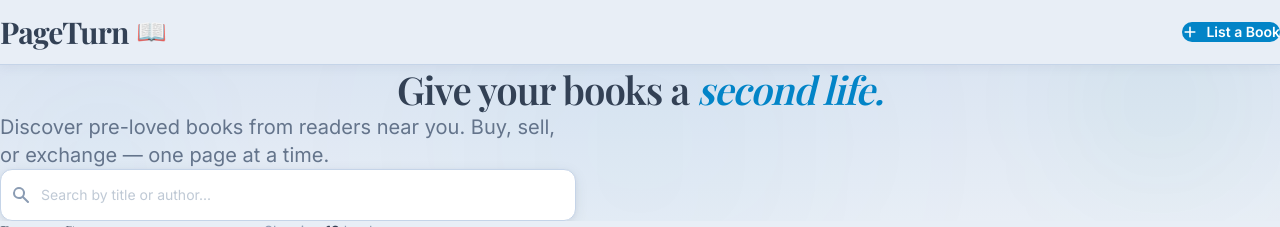
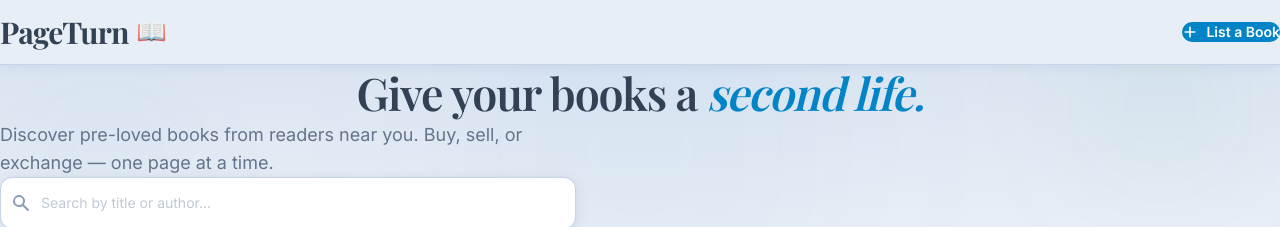
Before and after one commit to PunyaMehta2006/Book_Project, a React (Vite) app: page / in a window 1280 px wide. Shown: the top 227 px of the page. Built offline with nearby package versions, Linux system fonts and the light colour scheme; a web font is replaced by a local one.

Commit message:
Update typography and spacing in Home component for improved visual hierarchy and readability

```diff
--- a/src/pages/Home.jsx
+++ b/src/pages/Home.jsx
@@ -39,17 +39,17 @@ export default function Home({ books }) {
         </div>
 
         <div className="relative max-w-7xl mx-auto px-4 sm:px-6 lg:px-8 text-center">
-          <h1 className="font-heading mx-auto max-w-7xl px-1 text-center text-[clamp(1.28rem,calc(2.1vw_+_0.72rem),3.65rem)] font-bold leading-[1.12] tracking-tight text-charcoal mb-4 whitespace-nowrap">
+          <h1 className="font-heading mx-auto max-w-7xl px-1 text-center text-[clamp(1.5rem,calc(2.5vw_+_0.8rem),4.25rem)] font-bold leading-[1.12] tracking-tight text-charcoal mb-6 whitespace-nowrap">
             Give your books a{" "}
             <span className="text-terracotta italic">second life.</span>
           </h1>
-          <p className="font-body text-charcoal-light text-lg sm:text-xl max-w-xl mx-auto mb-8 text-left sm:mb-10">
+          <p className="font-body text-charcoal-light text-base sm:text-lg max-w-xl mx-auto mb-10 text-left sm:mb-12">
             Discover pre-loved books from readers near you. Buy, sell, or
             exchange — one page at a time.
           </p>
 
           {/* Search Bar — flex row; text-left overrides hero text-center */}
-          <div className="max-w-xl mx-auto mb-10 sm:mb-12">
+          <div className="max-w-xl mx-auto mb-12 sm:mb-14">
             <label
               htmlFor="search-bar"
               className="flex min-h-[3.25rem] items-center rounded-xl border border-warm-border bg-warm-white py-0 pl-4 pr-4 text-left shadow-card transition-[box-shadow,border-color] duration-200 ease-out focus-within:border-terracotta focus-within:ring-2 focus-within:ring-terracotta/15"
@@ -86,7 +86,7 @@ export default function Home({ books }) {
       </section>
 
       {/* Main Content */}
-      <section className="max-w-7xl mx-auto px-4 sm:px-6 lg:px-8 pt-10 pb-10 sm:pt-12 sm:pb-12 lg:pt-12 lg:pb-14">
+      <section className="max-w-7xl mx-auto px-4 sm:px-6 lg:px-8 pt-12 pb-10 sm:pt-14 sm:pb-12 lg:pt-16 lg:pb-14">
         <div className="flex flex-col gap-6 sm:gap-6 lg:flex-row lg:gap-6">
           {/* Sidebar - Genre Filter */}
           <aside className="lg:w-60 flex-shrink-0">
```
